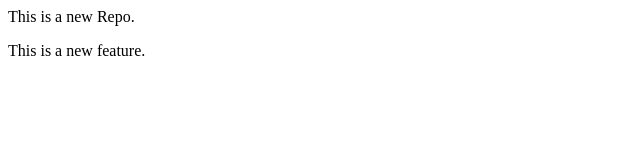
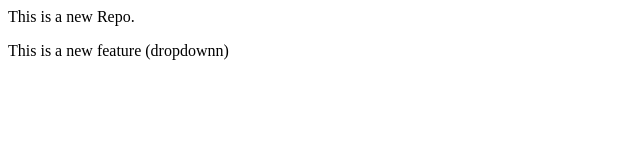
Before and after one commit to dnyaneshwarikudi/Localrepo, a plain HTML site: page index.html in a window 1280 px wide. Shown: the full height of the page, 0-640 px from the left. Drawn offline with Linux system fonts and the light colour scheme.

```diff
--- a/index.html
+++ b/index.html
@@ -1,2 +1,2 @@
 <p>This is a new Repo.</p>
-<p>This is a new feature.</p>
+<p>This is a new feature (dropdownn)</p>
```
